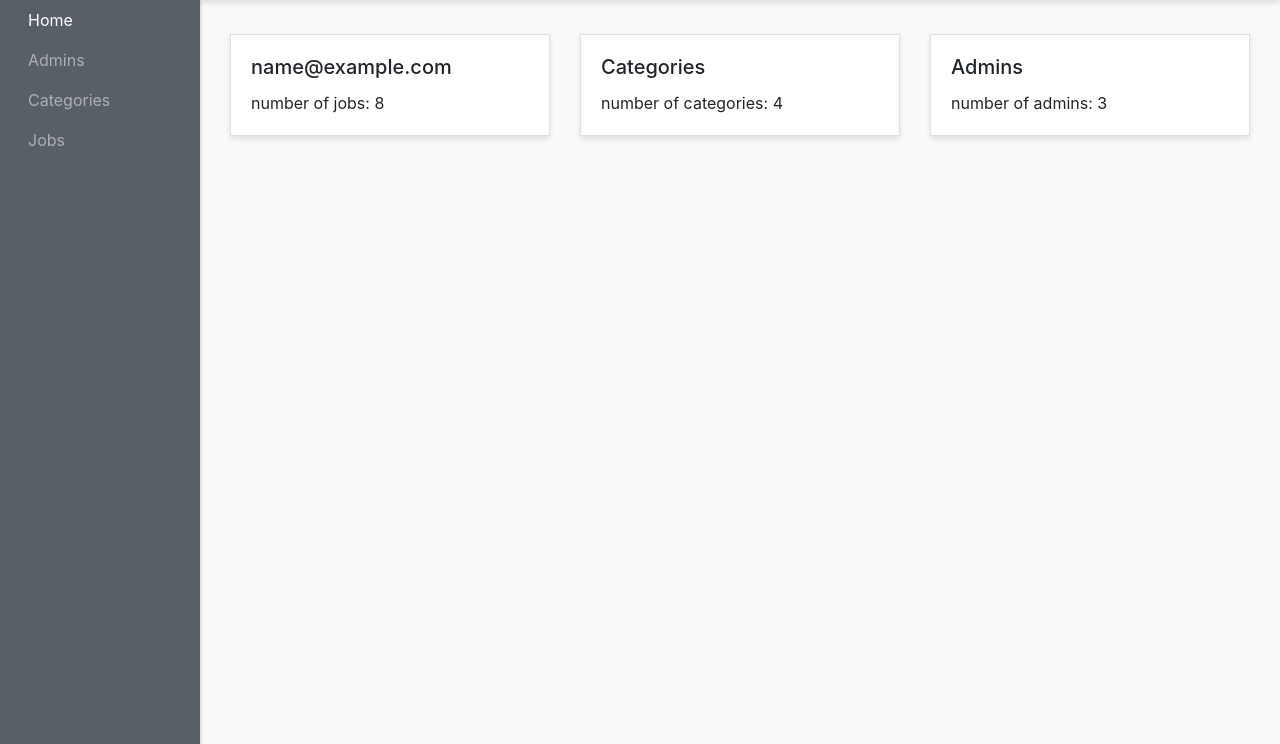
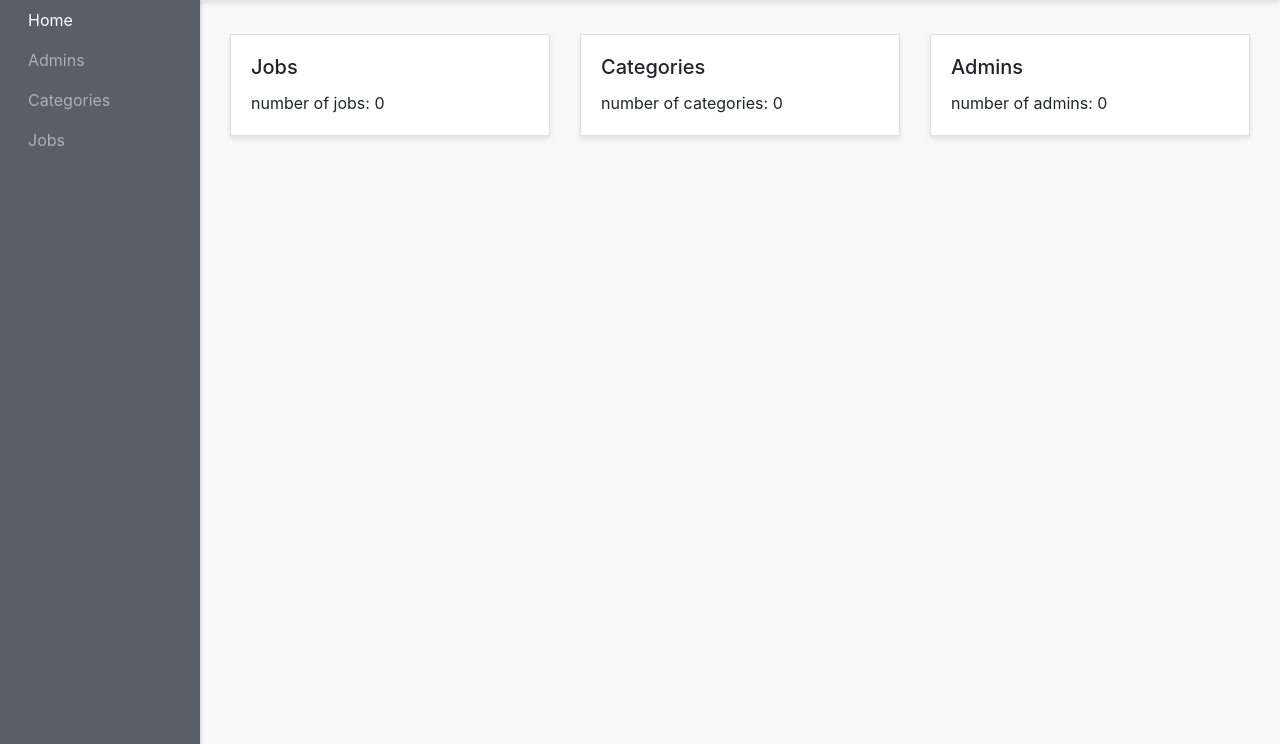
Before and after one commit to 2018dayanan/job-portal, a PHP site: page /joboard/admin-panel in a window 1280 px wide. Shown: the part 56-800 px from the top of the page. Run offline with PHP 8.4, Linux system fonts and the light colour scheme; the visitor is signed in with stand-in values (Sample User, id 1); data that the repository does not hold is empty; some libraries are stand-ins or nearby versions.

```diff
--- a/admin-panel/index.php
+++ b/admin-panel/index.php
@@ -1,12 +1,31 @@
 <?php require "layouts/header.php"; ?>
+<?php require "../config/config.php"; ?>
+<?php
+  // jobs count
+  $jobs = $conn->query("SELECT COUNT(*) AS count_jobs FROM jobs");
+  $jobs->execute();
+  $countjobs=$jobs->fetch(PDO::FETCH_OBJ);
+
+  // category count
+  $jobs = $conn->query("SELECT COUNT(*) AS count_categories FROM categories");
+  $jobs->execute();
+  $countcategories=$jobs->fetch(PDO::FETCH_OBJ);
+
+  // admin count
+  $jobs = $conn->query("SELECT COUNT(*) AS count_admins FROM admins");
+  $jobs->execute();
+  $countadmins=$jobs->fetch(PDO::FETCH_OBJ);
+
+
+?>
 <div class="row">
 
   <div class="col-md-4">
     <div class="card">
             <div class="card-body">
-              <h5 class="card-title"><?php echo $_SESSION['email']; ?></h5>
+              <h5 class="card-title">Jobs</h5>
               <!-- <h6 class="card-subtitle mb-2 text-muted">Bootstrap 4.0.0 Snippet by pradeep330</h6> -->
-              <p class="card-text">number of jobs: 8</p>
+              <p class="card-text">number of jobs: <?php echo $countjobs->count_jobs; ?></p>
 
             </div>
           </div>
@@ -16,7 +35,7 @@
             <div class="card-body">
               <h5 class="card-title">Categories</h5>
 
-              <p class="card-text">number of categories: 4</p>
+              <p class="card-text">number of categories: <?php echo $countcategories->count_categories; ?></p>
 
             </div>
           </div>
@@ -26,7 +45,7 @@
             <div class="card-body">
               <h5 class="card-title">Admins</h5>
 
-              <p class="card-text">number of admins: 3</p>
+              <p class="card-text">number of admins: <?php echo  $countadmins->count_admins; ?></p>
 
             </div>
           </div>
```
Also changed, not shown: admin-panel/admins/create-admins.php (+26 -77 lines).
